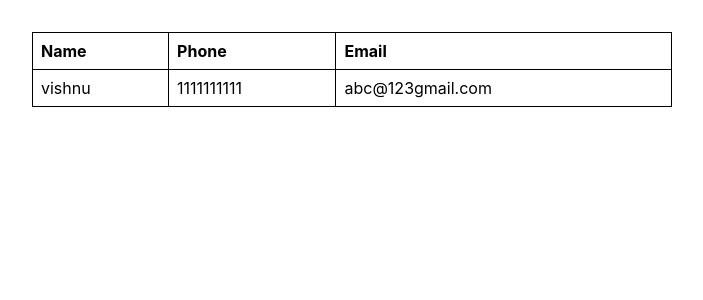
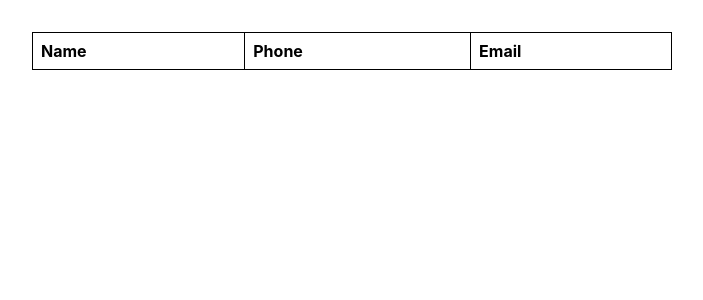
Before and after one commit to jishnunpp/mykare-task, a React (Create React App) app: page /users in a window 1280 px wide. Shown: the top 300 px of the page, without its empty margins (0-703 px from the left). Built offline with nearby package versions, Linux system fonts and the light colour scheme.

Commit message:
admin functionality

```diff
--- a/src/components/login/Login.js
+++ b/src/components/login/Login.js
@@ -5,6 +5,10 @@ import { useNavigate } from 'react-router-dom';
 
 const Login = () => {
   const navigate = useNavigate();
+  const adminCredentials = {
+    username: 'admin',
+    password: 'admin'
+  };
   const [formData, setFormData] = useState({
     username: '',
     password: '',
@@ -29,6 +33,15 @@ const Login = () => {
     if (Object.keys(validationErrors).length > 0) {
       setErrors(validationErrors);
     } else {
+       // Check if admin
+       if (
+        formData.username === adminCredentials.username &&
+        formData.password === adminCredentials.password
+      ) {
+        localStorage.setItem('loggedInUserId', 'admin');
+        navigate('/users');
+        return;
+      }
       const storedUserData = JSON.parse(localStorage.getItem('userData')) || [];
 
       const existingUser = storedUserData.find(
--- a/src/components/users/User.js
+++ b/src/components/users/User.js
@@ -1,24 +1,36 @@
-import React from 'react'
-import './user.css'
+import React, { useEffect, useState } from 'react';
+import './user.css';
 
 const User = () => {
+  const [users, setUsers] = useState([]);
+
+  useEffect(() => {
+    const storedUserData = JSON.parse(localStorage.getItem('userData')) || [];
+    setUsers(storedUserData);
+  }, []);
+
   return (
     <div className='user'>
       <table>
+        <thead>
           <tr>
             <th>Name</th>
             <th>Phone</th>
             <th>Email</th>
           </tr>
-            <tr>
-                <td>vishnu</td>
-                <td>1111111111</td>
-                <td>abc@123gmail.com</td>
+        </thead>
+        <tbody>
+          {users.map((user) => (
+            <tr key={user.id}>
+              <td>{user.username}</td>
+              <td>{user.phone}</td>
+              <td>{user.email}</td>
             </tr>
+          ))}
+        </tbody>
       </table>
+    </div>
+  );
+};
 
-    </div>
-  )
-}
-
-export default User
+export default User;
```
Lines whose indentation alone changed are shown as unchanged.
